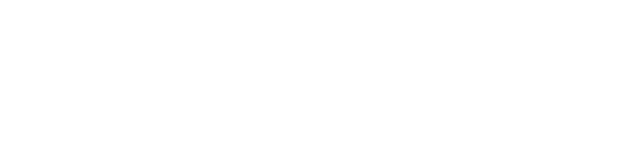
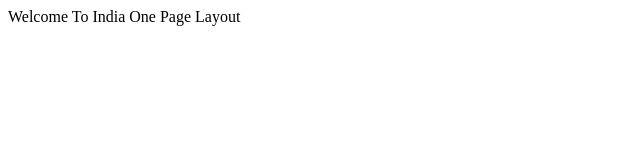
Before and after one commit to DharShan07vk/One-Page-Layout, a plain HTML site: page index.html in a window 1280 px wide. Shown: the whole page, without its empty margins (0-640 px from the left). Drawn offline with Linux system fonts and the light colour scheme.

Commit message:
test for checking

```diff
--- a/index.html
+++ b/index.html
@@ -5,6 +5,6 @@
     </title>
   </head>
   <body>
-
+    Welcome To India One Page Layout
   </body>
 </html>
```
